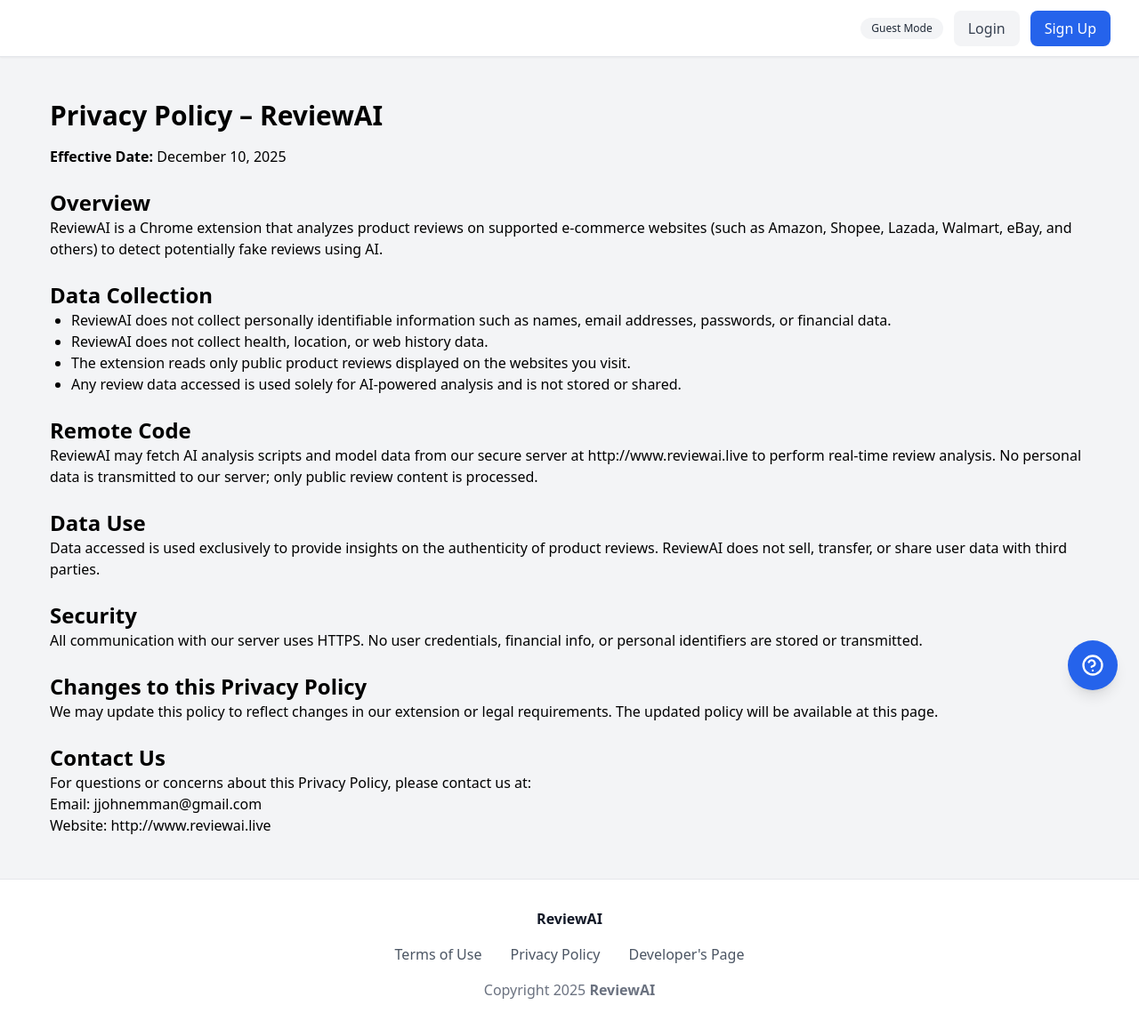
After one commit to JEJ07/2025-CP_ReviewAI, a Django app: page /privacy/ in a window 1280 px wide. The commit adds this page. Shown: the whole page at 89% size. Run offline with Django 5.2, Linux system fonts and the light colour scheme; some libraries are stand-ins or nearby versions.

Commit message:
privacy policy page

```diff
--- a/reviewai/templates/reviewai/base.html
+++ b/reviewai/templates/reviewai/base.html
@@ -279,7 +279,7 @@
                     <a href="#" class="text-gray-600 hover:text-gray-900"
                       >Terms of Use</a
                     >
-                    <a href="#" class="text-gray-600 hover:text-gray-900"
+                    <a href="{% url 'reviewai:privacy_policy' %}" target="_blank" class="text-gray-600 hover:text-gray-900"
                       >Privacy Policy</a
                     >
                     <a href="{% url 'reviewai:developer_page' %}" target="_blank" class="text-gray-600 hover:text-gray-900"
--- /dev/null
+++ b/reviewai/templates/reviewai/privacy.html
@@ -0,0 +1,55 @@
+{% extends "reviewai/base.html" %}
+
+{% block title %}Privacy Policy - ReviewAI{% endblock %}
+
+{% block content %}
+<div class="container mx-auto p-6">
+    <h1 class="text-3xl font-bold mb-4">Privacy Policy – ReviewAI</h1>
+
+    <p><strong>Effective Date:</strong> {{ effective_date }}</p>
+
+    <h2 class="text-2xl font-semibold mt-6">Overview</h2>
+    <p>
+        ReviewAI is a Chrome extension that analyzes product reviews on supported e-commerce websites
+        (such as Amazon, Shopee, Lazada, Walmart, eBay, and others) to detect potentially fake reviews using AI.
+    </p>
+
+    <h2 class="text-2xl font-semibold mt-6">Data Collection</h2>
+    <ul class="list-disc pl-6">
+        <li>ReviewAI does not collect personally identifiable information such as names, email addresses, passwords, or financial data.</li>
+        <li>ReviewAI does not collect health, location, or web history data.</li>
+        <li>The extension reads only public product reviews displayed on the websites you visit.</li>
+        <li>Any review data accessed is used solely for AI-powered analysis and is not stored or shared.</li>
+    </ul>
+
+    <h2 class="text-2xl font-semibold mt-6">Remote Code</h2>
+    <p>
+        ReviewAI may fetch AI analysis scripts and model data from our secure server at
+        <a href="http://www.reviewai.live">http://www.reviewai.live</a> to perform real-time review analysis.
+        No personal data is transmitted to our server; only public review content is processed.
+    </p>
+
+    <h2 class="text-2xl font-semibold mt-6">Data Use</h2>
+    <p>
+        Data accessed is used exclusively to provide insights on the authenticity of product reviews.
+        ReviewAI does not sell, transfer, or share user data with third parties.
+    </p>
+
+    <h2 class="text-2xl font-semibold mt-6">Security</h2>
+    <p>
+        All communication with our server uses HTTPS. No user credentials, financial info, or personal identifiers are stored or transmitted.
+    </p>
+
+    <h2 class="text-2xl font-semibold mt-6">Changes to this Privacy Policy</h2>
+    <p>
+        We may update this policy to reflect changes in our extension or legal requirements. The updated policy will be available at this page.
+    </p>
+
+    <h2 class="text-2xl font-semibold mt-6">Contact Us</h2>
+    <p>
+        For questions or concerns about this Privacy Policy, please contact us at: <br>
+        Email: <a href="mailto:jjohnemman@gmail.com">jjohnemman@gmail.com</a> <br>
+        Website: <a href="http://www.reviewai.live">http://www.reviewai.live</a>
+    </p>
+</div>
+{% endblock %}
--- a/reviewai/urls.py
+++ b/reviewai/urls.py
@@ -7,6 +7,7 @@
 
 urlpatterns = [
     path('', views.analyze_view, name='analyze'),
+    path("privacy/", views.privacy_policy, name="privacy_policy"),
 
     path('blueprint', views.blueprint_view, name='blueprint'),
     path('developer-page', views.developer_page, name='developer_page'),
--- a/reviewai/views.py
+++ b/reviewai/views.py
@@ -76,6 +76,12 @@
 from matplotlib.figure import Figure
 from django.contrib.auth.models import User
 from .models import Review
+from datetime import date
+
+def privacy_policy(request):
+    return render(request, "reviewai/privacy.html", {
+        "effective_date": date.today().strftime("%B %d, %Y")
+    })
 
 @staff_member_required
 def export_dashboard_pdf(request):
```
